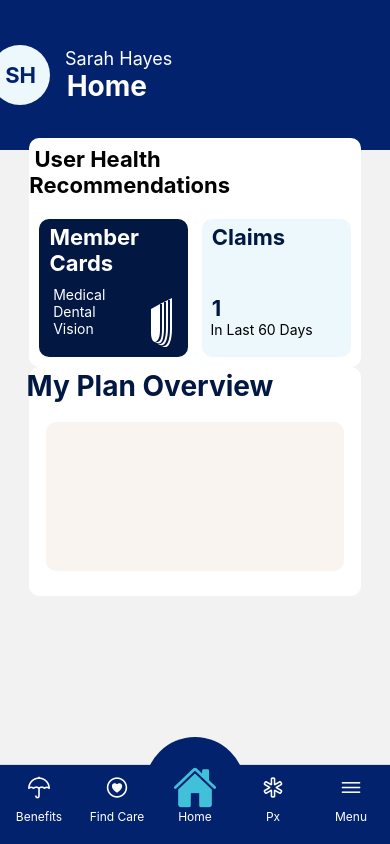
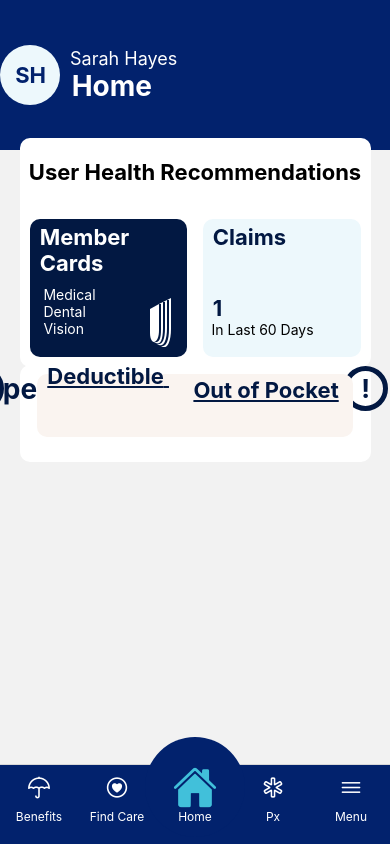
Before and after one commit to garisonjulius/UHG-APP, a React Native app: screen /Home in a window 390 px wide. Built offline with nearby package versions, Linux system fonts and the light colour scheme.

Commit message:
created carousel

```diff
--- a/app/screens/Home.js
+++ b/app/screens/Home.js
@@ -1,4 +1,4 @@
-import React from "react";
+import React, {useState, useRef}from "react";
 import { SafeAreaView } from "react-native-safe-area-context";
 import {
   StyleSheet,
@@ -7,9 +7,69 @@ import {
   View,
   TouchableHighlight,
   TouchableOpacity,
+  FlatList,
+  useWindowDimensions,
+  Animated
 } from "react-native";
 
 function Home(props) {
+  const scrollx = useRef(new Animated.Value(0).current);
+  const [carouselPage, setCarouselPage] = useState(0);
+  const {width} = useWindowDimensions();
+  const data = [
+    { title: "My Plan Overview", subtitle1: 'Plan ID', subtitle2: 'Coverage' },
+    { title: "Spending", subtitle1: 'Deductible', subtitle2: 'Out of Pocket' },
+    { title: "Cost Estimates", subtitle1: 'X-Ray', subtitle2:'Teeth Clean', subtitle3: 'Routine Check', subtitle4: 'Vision Test' }
+  ];
+
+  const renderCarouselItem = ({ item, index }) => {
+    let titleStyle = styles.overviewTitle;
+    if (item.title === "Spending") {
+      titleStyle = styles.spendingTitle;
+    }
+    if (item.title === "Cost Estimates") {
+      titleStyle = styles.costTitle;
+    }
+
+    let subtitleStyle1 = styles.planText;
+    let subtitleStyle2 = styles.coverageText;
+    if (item.title === "Spending") {
+      subtitleStyle1 = styles.deductibleText;
+      subtitleStyle2 = styles.pocketText;
+    }
+    if (item.title === "Cost Estimates") {
+      subtitleStyle1 = styles.costText;
+      subtitleStyle2 = styles.costText;
+    }
+
+  return (
+    <View style={[styles.carousel, {width}]}>
+      <TouchableOpacity style={styles.dashboardContainer2}>
+        <Text style={titleStyle}>{item.title}</Text>
+        <View style={styles.circle}>
+            <Text style={styles.exclamMark}> ! </Text>
+        </View>
+        <View style={styles.contentContainer}>
+            <Text style={subtitleStyle1}>{item.subtitle1} </Text>
+            <Text style={subtitleStyle2}>{item.subtitle2}</Text>
+            {item.title === "Cost Estimates" && (
+            <>
+              <Text style={styles.additionalCostText}>{item.subtitle3}</Text>
+              <Text style={styles.additionalCostText}>{item.subtitle4}</Text>
+            </>
+          )}
+        </View>
+      </TouchableOpacity>
+    </View>
+    );
+  };
+
+  const PageIndicator = () => (
+    <View>
+      {data.map(item, index)}
+    </View>
+  );
+
   return (
     <SafeAreaView style={styles.container}>
       <View style={styles.headerContainer}>
@@ -44,13 +104,14 @@ function Home(props) {
           <Text style={styles.claimDays}> In Last 60 Days </Text>
           </TouchableOpacity>
       </TouchableOpacity>
-
-      <TouchableOpacity style={styles.dashboardContainer2}>
-        <Text style= {styles.dashboardTitle}> My Plan Overview </Text>
-        <TouchableOpacity style={styles.contentContainer}>
-
-        </TouchableOpacity>
-      </TouchableOpacity>
+      <FlatList
+      data={data}
+      renderItem={renderCarouselItem}
+      keyExtractor={(item, index) => index.toString()}
+      horizontal={true}
+      pagingEnabled={true}
+      showsHorizontalScrollIndicator={false}
+      onScroll={Animated.event}/>
     </SafeAreaView>
   );
 }
@@ -58,7 +119,6 @@ const styles = StyleSheet.create({
   container: {
     flex: 1,
     alignItems: "center",
-    //   justifyContent: 'center',
   },
   headerContainer: {
     backgroundColor: "#02226d",
@@ -70,7 +130,7 @@ const styles = StyleSheet.create({
     alignItems: "center",
   },
   nameContainer: {
-    marginLeft: 10,
+    marginLeft: 5,
   },
   headerName: {
     color: "white",
@@ -89,6 +149,7 @@ const styles = StyleSheet.create({
     width: 60,
     height: 60,
     borderRadius: 60 / 2,
+    marginLeft: 10,
   },
   buttonFont: {
     color: "#02226d",
@@ -107,7 +168,7 @@ const styles = StyleSheet.create({
     justifyContent: "center",
     flexDirection: "row",
     height: "30%",
-    width: "85%",
+    width: "90%",
     aspectRatio: 1,
     backgroundColor: "white",
     borderRadius: 10,
@@ -185,31 +246,49 @@ const styles = StyleSheet.create({
     top: 50,
     left: 5,
   },
+  carousel: {
+    height: "125%",
+    alignItems: "center",
+  },
   dashboardContainer2: {
-    bottom : "22%",
-    position: "absolute",
+    marginTop: "55%",
     alignItems: "center",
     justifyContent: "center",
     flexDirection: "row",
     height: "30%",
-    width: "85%",
-    aspectRatio: 1,
+    width: "90%",
     backgroundColor: "white",
     borderRadius: 10,
     elevation: 10,
   },
-  dashboardTitle: {
+  overviewTitle: {
     color: "#021842",
     fontSize: 28,
     fontWeight: "bold",
-    right: 45,
-    bottom: 95,
+    right: "15%",
+    bottom: "25%",
+  },
+  circle: {
+    bottom: "25%",
+    left: "15%",
+    borderColor: "#021842",
+    borderWidth: 5,
+    alignItems: "center",
+    justifyContent: "center",
+    width: 45,
+    height: 45,
+    borderRadius: 45 / 2,
+  },
+  exclamMark: {
+    color: "#021842",
+    fontSize: 26,
+    fontWeight: "bold",
   },
   contentContainer: {
     position: "absolute",
     alignItems: "center",
     justifyContent: "center",
-    flexDirection: "row",
+    flexDirection: "column",
     bottom: 25,
     height: "65%",
     width: "90%",
@@ -217,6 +296,74 @@ const styles = StyleSheet.create({
     backgroundColor: "#FAF4F0",
     borderRadius: 10,
   },
+  planText: {
+    color: "#021842",
+    fontSize: 22,
+    fontWeight: "bold",
+    bottom: "25%",
+    marginRight: "65%",
+    textDecorationLine: "underline",
+  },
+  coverageText: {
+    color: "#021842",
+    fontSize: 22,
+    fontWeight: "bold",
+    bottom: "45%",
+    marginLeft: "55%",
+    textDecorationLine: "underline",
+  },
+  spendingTitle: {
+    color: "#021842",
+    fontSize: 28,
+    fontWeight: "bold",
+    right: "35%",
+    bottom: "25%",
+    marginHorizontal: "15%",
+  },
+  deductibleText: {
+    color: "#021842",
+    fontSize: 22,
+    fontWeight: "bold",
+    bottom: "20%",
+    marginRight: "55%",
+    bottom: "25%",
+    textDecorationLine: "underline",
+  },
+  pocketText: {
+    color: "#021842",
+    fontSize: 22,
+    fontWeight: "bold",
+    bottom: "45%",
+    marginLeft: "45%",
+    textDecorationLine: "underline",
+  },
+  costTitle: {
+    color: "#021842",
+    fontSize: 28,
+    fontWeight: "bold",
+    right: "20%",
+    bottom: "25%",
+    marginHorizontal: "5%",
+  },
+  costText: {
+    color: "#021842",
+    fontSize: 22,
+    fontWeight: "bold",
+    top: "32%",
+    marginRight: "60%",
+    marginVertical: "7%",
+    textDecorationLine: "underline",
+
+  },
+  additionalCostText: {
+    color: "#021842",
+    fontSize: 22,
+    fontWeight: "bold",
+    textDecorationLine: "underline",
+    bottom: "65%",
+    marginLeft: "45%",
+    marginVertical: "7%",
+  },
 });
 
 export default Home;
```
